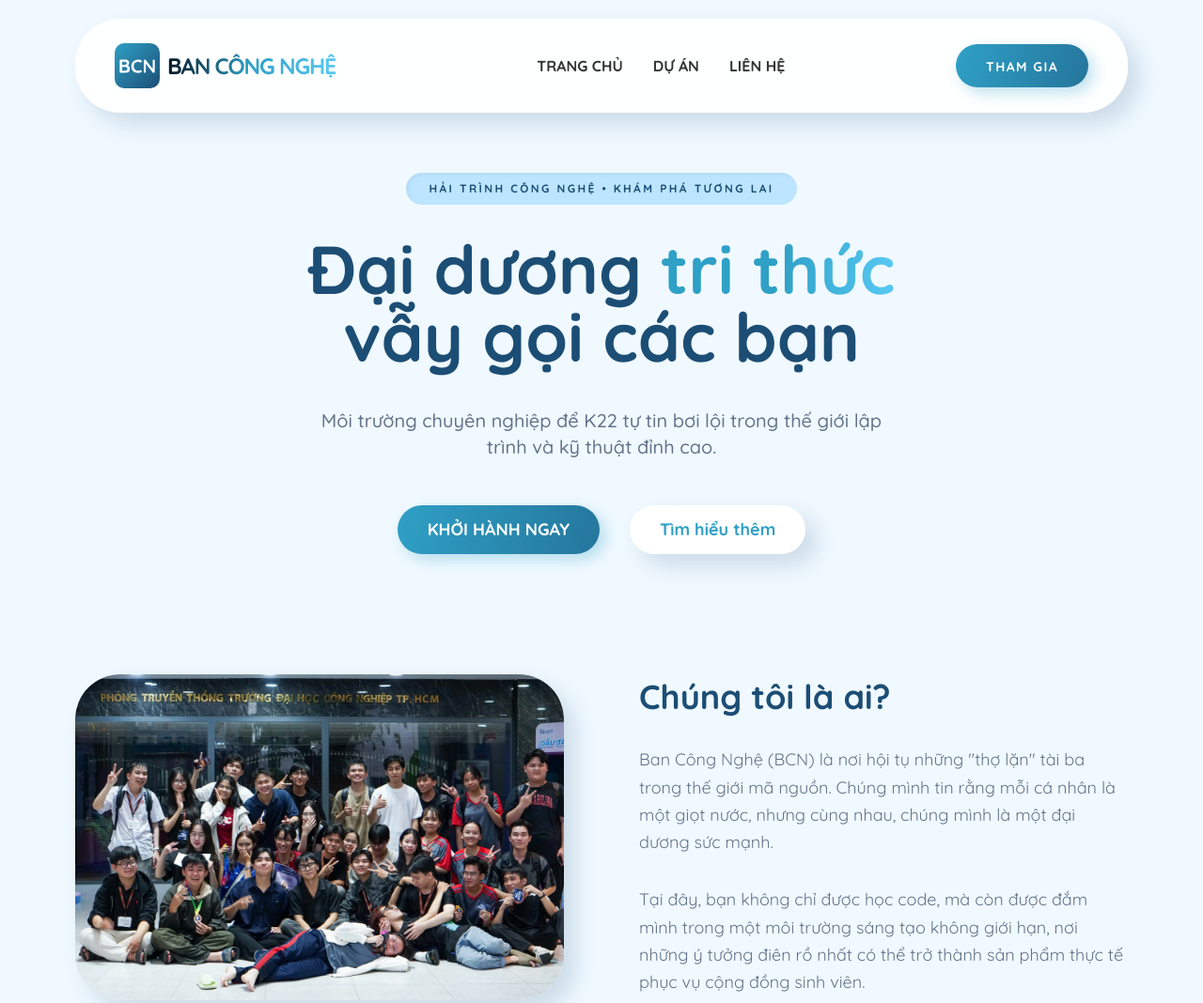
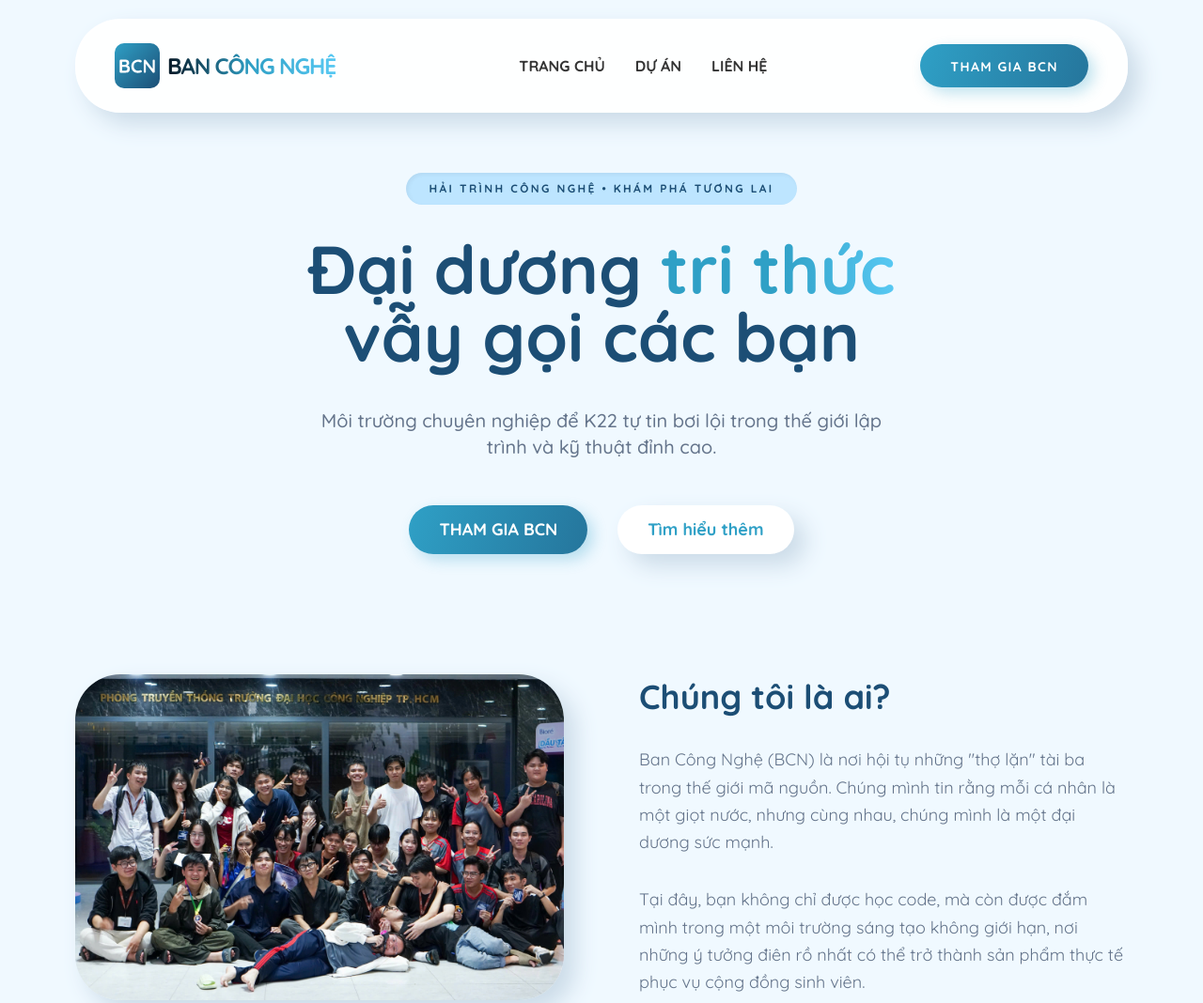
Before and after one commit to leehuong1610-lgtm/gioi-thieu-ban-cong-nghe, a plain HTML site: page index.html in a window 1280 px wide. Shown: the top 1068 px of the page at 94% size. Drawn offline with Linux system fonts and the light colour scheme.

Commit message:
Update index.html

```diff
--- a/index.html
+++ b/index.html
@@ -6,7 +6,6 @@
         <title>Ban Công Nghệ - Hải Trình Tương Lai</title>
         <link rel="stylesheet" href="style.css">
         <link href="https://fonts.googleapis.com/css2?family=Inter:ital,opsz,wght@0,14..32,100..900;1,14..32,100..900&family=Quicksand:wght@300..700&display=swap" rel="stylesheet">
-
     </head>
     <body>
         <header>
@@ -22,7 +21,7 @@
             </div>
 
             <div class="header_cta-button">
-                <a class="header_cta-link" href="#">Tham gia</a>
+                <a class="header_cta-link" href="#">Tham gia BCN</a>
             </div>
         </header>
 
@@ -42,7 +41,7 @@
             </div>
 
             <div class="hero_cta-button">
-                <a class="hero_cta-link-1" href="#about">Khởi hành ngay</a>
+                <a class="hero_cta-link-1" href="#about">Tham gia BCN</a>
                 <a class="hero_cta-link-2" href="#">Tìm hiểu thêm</a>
             </div>
         </div>
@@ -176,7 +175,7 @@
                         <div class="section-6_icon">+</div>
                     </div>
                     <div class="section-6_answer">
-                        Được chứ em! BCN luôn mở cửa cho mọi tâm hồn đam mê. Chúng mình sẽ đào tạo em từ con số 0 với lộ trình bài bản nhất.
+                        Được chứ em! BCN luôn mở cửa cho mọi tâm hồn đam mê. Chúng mình sẽ hướng dẫn em từ con số 0 với lộ trình bài bản nhất.
                     </div>
                 </div>
 
```
